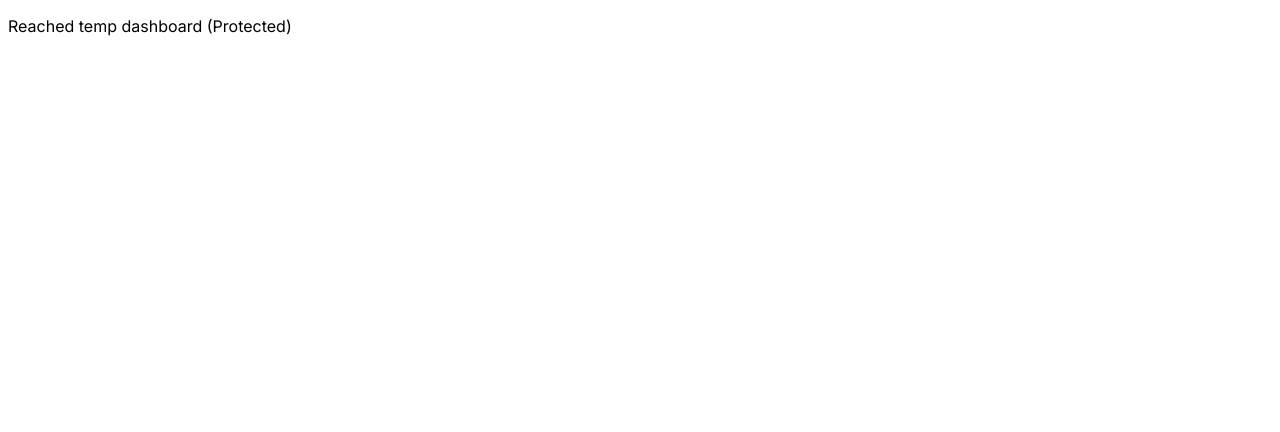
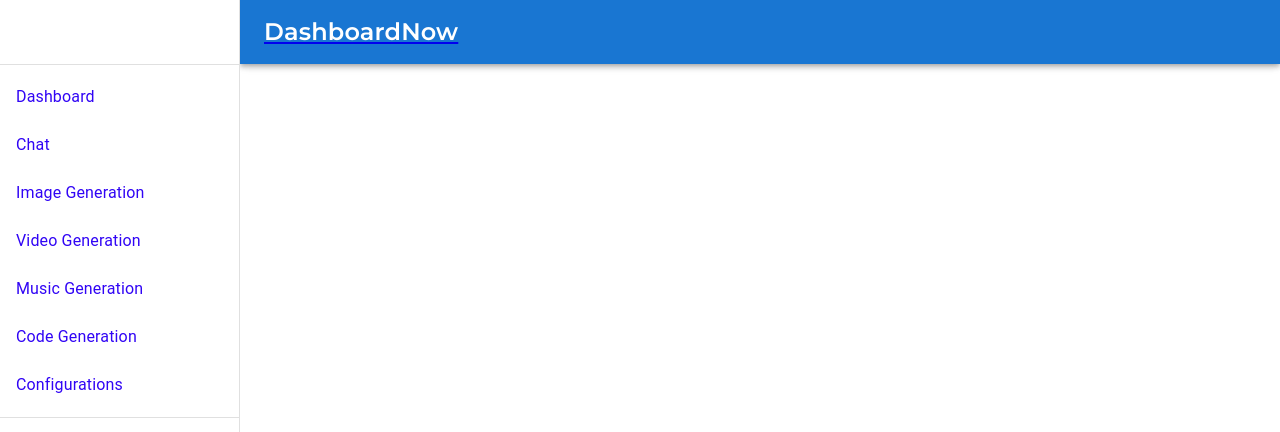
Before and after one commit to hiravthakur/ai-dashboard, a Next.js app in the folder frontend/: page /dashboard in a window 1280 px wide. Shown: the top 432 px of the page. Built offline with nearby package versions, Linux system fonts and the light colour scheme.

Commit message:
added sidebar

```diff
--- /dev/null
+++ b/frontend/app/(dash)/layout.js
@@ -0,0 +1,8 @@
+import PermanentDrawerLeft from "@/components/sidebar";
+
+export default function dashboard({ children }) {
+    return (
+        <PermanentDrawerLeft>
+        </PermanentDrawerLeft>
+    );
+  }
--- a/frontend/app/globals.css
+++ b/frontend/app/globals.css
@@ -1,3 +1,25 @@
+@import url('https://fonts.googleapis.com/css2?family=Montserrat:wght@400;600&display=swap');
+
+
 html, body {
   height: 100%;
 }
+
+
+.link {
+  text-decoration: none; /* Removes the underline */
+  color: white; /* Inherits color from parent or defaults to black */
+}
+
+.link2 {
+  text-decoration: none; /* Removes the underline */
+  color: rgb(49, 5, 245); /* Inherits color from parent or defaults to black */
+  font-family: 'Montserrat'
+}
+
+.title {
+  font-family: 'Montserrat', sans-serif; /* Apply Montserrat font */
+  font-size: 1.5rem; /* Adjust the font size as needed */
+  font-weight: 600; /* Adjust font weight as needed */
+  margin: 0; /* Remove default margin from <h1> */
+}
--- a/frontend/app/layout.js
+++ b/frontend/app/layout.js
@@ -1,6 +1,5 @@
 import { Inter } from "next/font/google";
 import "./globals.css";
-import { ClerkProvider, SignInButton, SignedIn, SignedOut, UserButton } from '@clerk/nextjs'
 const inter = Inter({ subsets: ["latin"] });
 
 export const metadata = {
@@ -10,12 +9,10 @@ export const metadata = {
 
 export default function RootLayout({ children }) {
   return (
-    <ClerkProvider>
     <html lang="en">
       <body className={inter.className}>
         {children}
       </body>
     </html>
-  </ClerkProvider>
   );
 }
--- /dev/null
+++ b/frontend/components/sidebar.js
@@ -0,0 +1,98 @@
+import * as React from 'react';
+import Box from '@mui/material/Box';
+import Drawer from '@mui/material/Drawer';
+import CssBaseline from '@mui/material/CssBaseline';
+import AppBar from '@mui/material/AppBar';
+import Toolbar from '@mui/material/Toolbar';
+import List from '@mui/material/List';
+import Divider from '@mui/material/Divider';
+import ListItem from '@mui/material/ListItem';
+import ListItemButton from '@mui/material/ListItemButton';
+import ListItemText from '@mui/material/ListItemText';
+import Link from 'next/link';
+const drawerWidth = 240;
+
+const routes = [{
+    label: "Dashboard",
+    href: "/dashboard",
+},
+{
+  label: "Chat",
+  href: "/chat",
+},
+{
+  label: "Image Generation",
+  href: "/image",
+},
+{
+  label: "Video Generation",
+  href: "/video",
+},
+{
+  label: "Music Generation",
+  href: "/music",
+},
+{
+  label: "Code Generation",
+  href: "/code",
+},
+{
+  label: "Configurations",
+  href: "/config",
+},
+]
+
+export default function PermanentDrawerLeft() {
+  return (
+    <Box sx={{ display: 'flex' }}>
+      <CssBaseline />
+      <AppBar
+        position="fixed"
+        sx={{ width: `calc(100% - ${drawerWidth}px)`, ml: `${drawerWidth}px` }}
+      >
+        <Toolbar>
+        <Link href="/dashboard">
+        <div className="link">
+          <h1 className="title">
+            DashboardNow
+          </h1>
+          </div>
+          </Link>
+        </Toolbar>
+      </AppBar>
+      <Drawer
+        sx={{
+          width: drawerWidth,
+          flexShrink: 0,
+          '& .MuiDrawer-paper': {
+            width: drawerWidth,
+            boxSizing: 'border-box',
+          },
+        }}
+        variant="permanent"
+        anchor="left"
+      >
+        <Toolbar />
+        <Divider />
+        <List>
+        {routes.map((route) => (
+            <Link className = "link2" href={route.href} key={route.label} passHref>
+              <ListItem disablePadding>
+                <ListItemButton>
+                  <ListItemText primary={route.label} />
+                </ListItemButton>
+              </ListItem>
+            </Link>
+          ))}
+        </List>
+        <Divider />
+      </Drawer>
+      <Box
+        component="main"
+        sx={{ flexGrow: 1, bgcolor: 'background.default', p: 3 }}
+      >
+        <Toolbar />
+      </Box>
+    </Box>
+  );
+}
--- a/frontend/package.json
+++ b/frontend/package.json
@@ -12,6 +12,7 @@
     "@clerk/nextjs": "^5.3.1",
     "@emotion/react": "^11.13.0",
     "@emotion/styled": "^11.13.0",
+    "@mui/icons-material": "^5.16.7",
     "@mui/material": "^5.16.7",
     "next": "14.2.5",
     "react": "^18",
```
Also changed, not shown: 1 other file (tests, documents, lock files or other folders).
